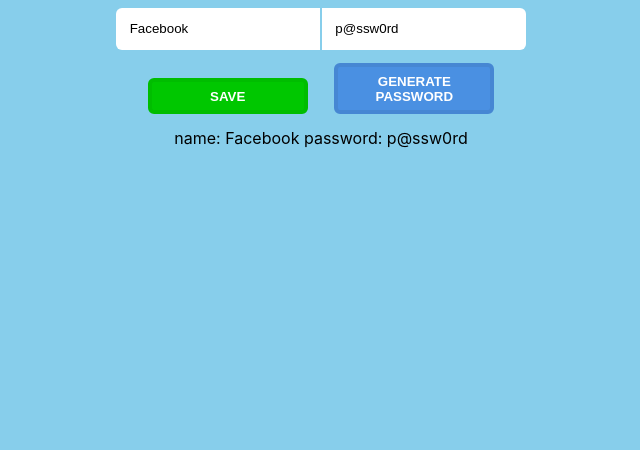
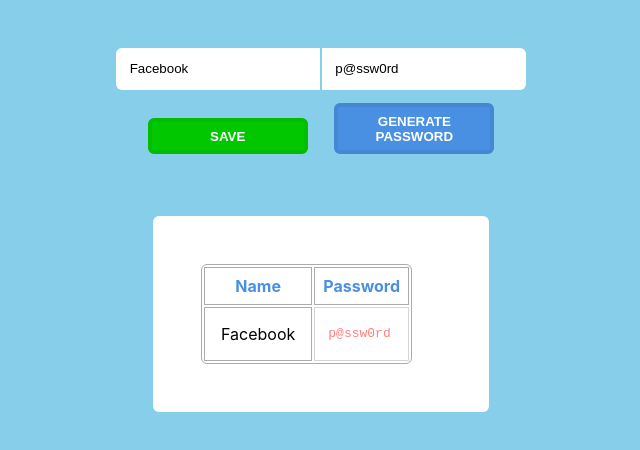
Before and after one commit to ikejs/FEW2-3-react-redux, a React (Create React App) app: page / in a window 1280 px wide. Both pictures are taken after a click on the button "SAVE". Shown: the top 450 px of the page, without its empty margins (319-959 px from the left). Built offline with nearby package versions, Linux system fonts and the light colour scheme.

Commit message:
add styles

```diff
--- a/src/App.css
+++ b/src/App.css
@@ -1,5 +1,9 @@
 .App {
   text-align: center;
+  display: flex;
+  flex-direction: column;
+  justify-content: center;
+  align-items: center;
 }
 
 .App-logo {
--- a/src/Password.css
+++ b/src/Password.css
@@ -1,4 +1,5 @@
 .password-input {
+  margin-top: 3em;
   border: none;
   outline: none;
   padding: 1em;
@@ -33,5 +34,39 @@
 
 .password-generateButton {
   border: 4px solid #4687D3;
-  background: #4A90E2;
+  background: var(--blue);
 }
+
+table {
+  margin-right: 0;
+  border-radius: 6px;
+}
+
+table, th, td {
+  border: 1px solid rgb(172, 172, 172);
+}
+
+th {
+  padding: 0.5em;
+  text-align: center;
+  color: var(--blue)
+}
+
+td {
+  padding: 1em;
+}
+
+.password-table {
+  margin-top: 3em;
+  text-align: left;
+  width: 15rem;
+  background-color: white;
+  border-radius: 6px;
+  padding: 3em;
+}
+
+.password-text {
+  opacity: .5;
+  font-family: monospace;
+  color: red;
+}
--- a/src/PasswordList.js
+++ b/src/PasswordList.js
@@ -6,16 +6,23 @@
   getList() {
     return this.props.passwords.map((pass, index) => {
       return (
-        <div key={index}>
-          name: {pass.name} password: {pass.password}
-        </div>)
+        <tr key={index}>
+          <td>{pass.name}</td>
+          <td className="password-text">{pass.password}</td>
+        </tr>)
     })
   }
 
   render() {
     return (
-      <div>
-        {this.getList()}
+      <div className="password-table">
+        <table>
+          <tr>
+            <th>Name</th>
+            <th>Password</th>
+          </tr>
+          {this.getList()}
+        </table>
       </div>
     )
   }
--- a/src/index.css
+++ b/src/index.css
@@ -1,5 +1,6 @@
 :root {
   --bgColor: skyblue;
+  --blue: #4A90E2;
 }
 
 body {
```
